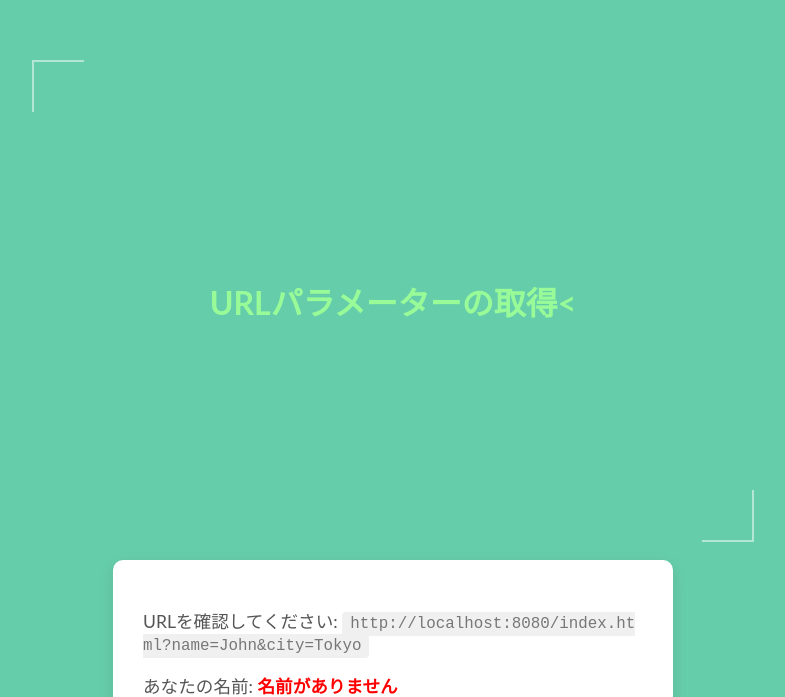
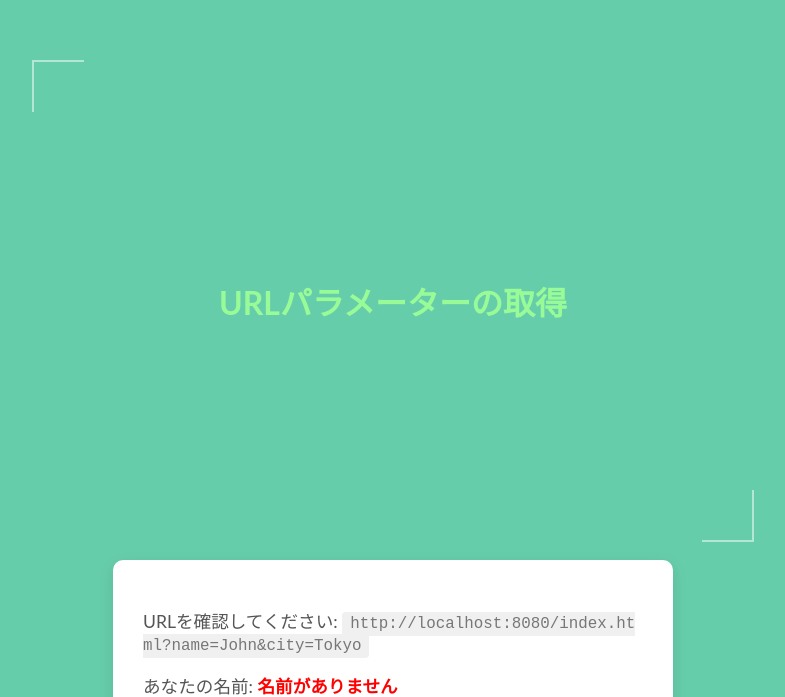
Before and after one commit to gadgeski/JavaScript_Assignment27, a plain HTML site: page index.html in a window 1280 px wide. Shown: the part 105-802 px from the top of the page, without its empty margins (247-1032 px from the left). Drawn offline with Linux system fonts and the light colour scheme.

Commit message:
Updated index.html

```diff
--- a/index.html
+++ b/index.html
@@ -7,7 +7,7 @@
     <link rel="stylesheet" href="style.css" />
   </head>
   <body>
-    <div class="box">URLパラメーターの取得<</div>
+    <div class="box">URLパラメーターの取得</div>
     <br />
     <div class="param-display">
       <p>
```
